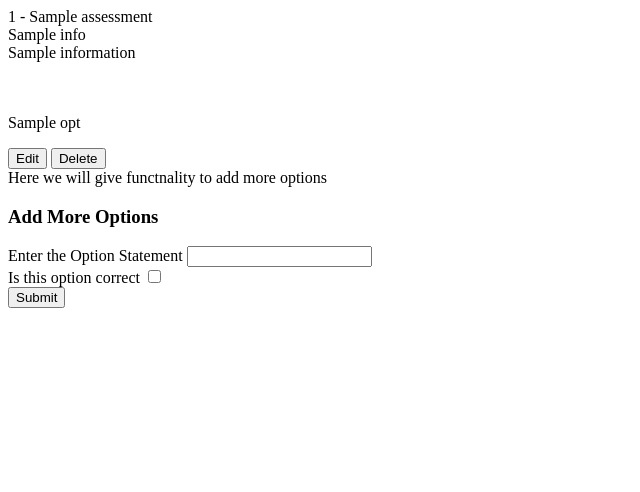
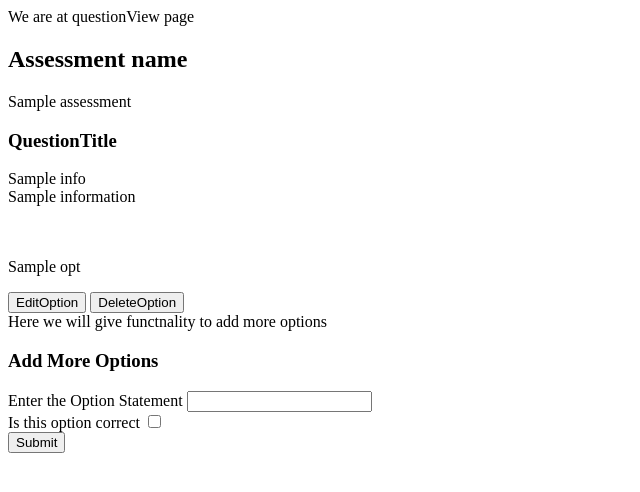
Before and after one commit to Bpiyush544/Quiz-App, a Django app: template quiz/quiz/templates/questionView.html in a window 1280 px wide. Shown: the top 492 px of the page, without its empty margins (0-640 px from the left). Run offline with Django 4.2, Linux system fonts and the light colour scheme; the template is opened without the code that fills it: most values are stand-ins (such as "Sample title", 1, 10 or a date in 2020).

Commit message:
more features added

```diff
--- a/quiz/quiz/templates/questionView.html
+++ b/quiz/quiz/templates/questionView.html
@@ -1,6 +1,11 @@
-{% extends 'base.html' %} {% block content %} {% for info in question %}
-{{info.id}} - {{info.assessment}}
+{% extends 'base.html' %} {% block content %} We are at questionView page
 <br />
+
+{% for info in question %}
+<h2>Assessment name</h2>
+{{info.assessment}}
+<br />
+<h3>QuestionTitle</h3>
 {{info.questionTitle}}
 <br />
 {{info.information}} {% endfor %}
@@ -10,8 +15,10 @@
 {% for opt in options %}
 <div>
   <p>{{opt}}</p>
-  <button>Edit</button>
-  <button>Delete</button>
+  <button>EditOption</button>
+  <a href="/optionDelete/{{opt.id}}/">
+    <button>DeleteOption</button>
+  </a>
 </div>
 {% endfor %} Here we will give functnality to add more options <br />
 <h3>
--- /dev/null
+++ b/quiz/quiz/templates/secret.html
@@ -0,0 +1 @@
+{% extends 'base.html' %}
--- a/quiz/quiz/urls.py
+++ b/quiz/quiz/urls.py
@@ -1,5 +1,5 @@
 from django.urls import path
-from .views import home,assessments,viewAndEdit,questionView,deleteAssessment
+from .views import home,assessments, optionDelete, questionDelete,viewAndEdit,questionView,deleteAssessment
 
 urlpatterns = [
     path('', home , name="home"),
@@ -7,4 +7,6 @@ urlpatterns = [
     path('assessments/view/<str:ass>/', viewAndEdit , name="edit"),
     path('assessments/delete/<int:pk>/', deleteAssessment , name="delete"),
     path('questionView/<int:pk>/', questionView , name="questionView"),
+    path('questionDelete/<int:pk>/', questionDelete , name="questionDelete"),
+    path('optionDelete/<int:pk>/', optionDelete, name="optionDelete")
 ]
```
Also changed, not shown: quiz/quiz/templates/viewAndEdit.html (+8 -5 lines), quiz/quiz/views.py (+18 -0 lines), quiz/db.sqlite3.
